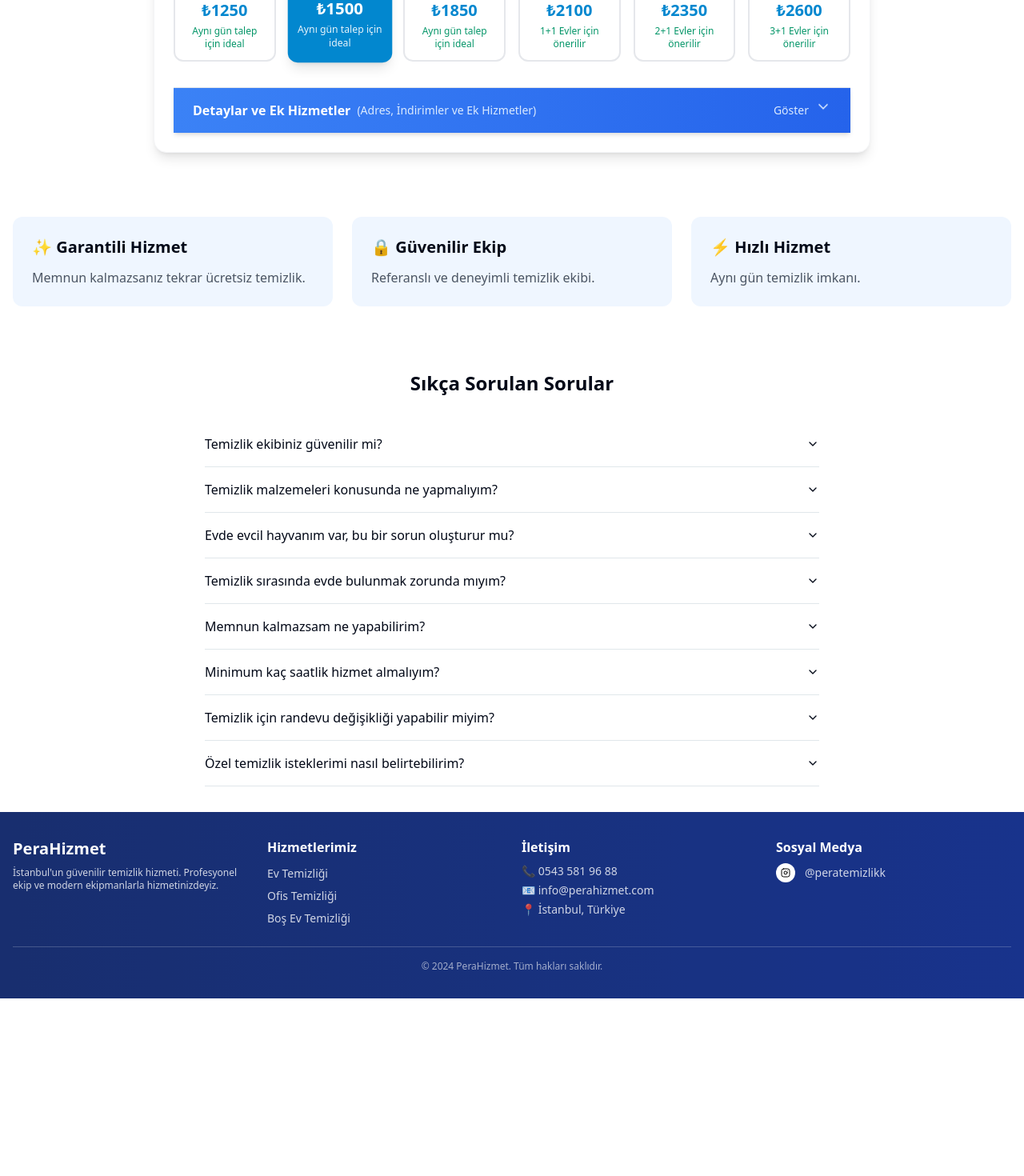
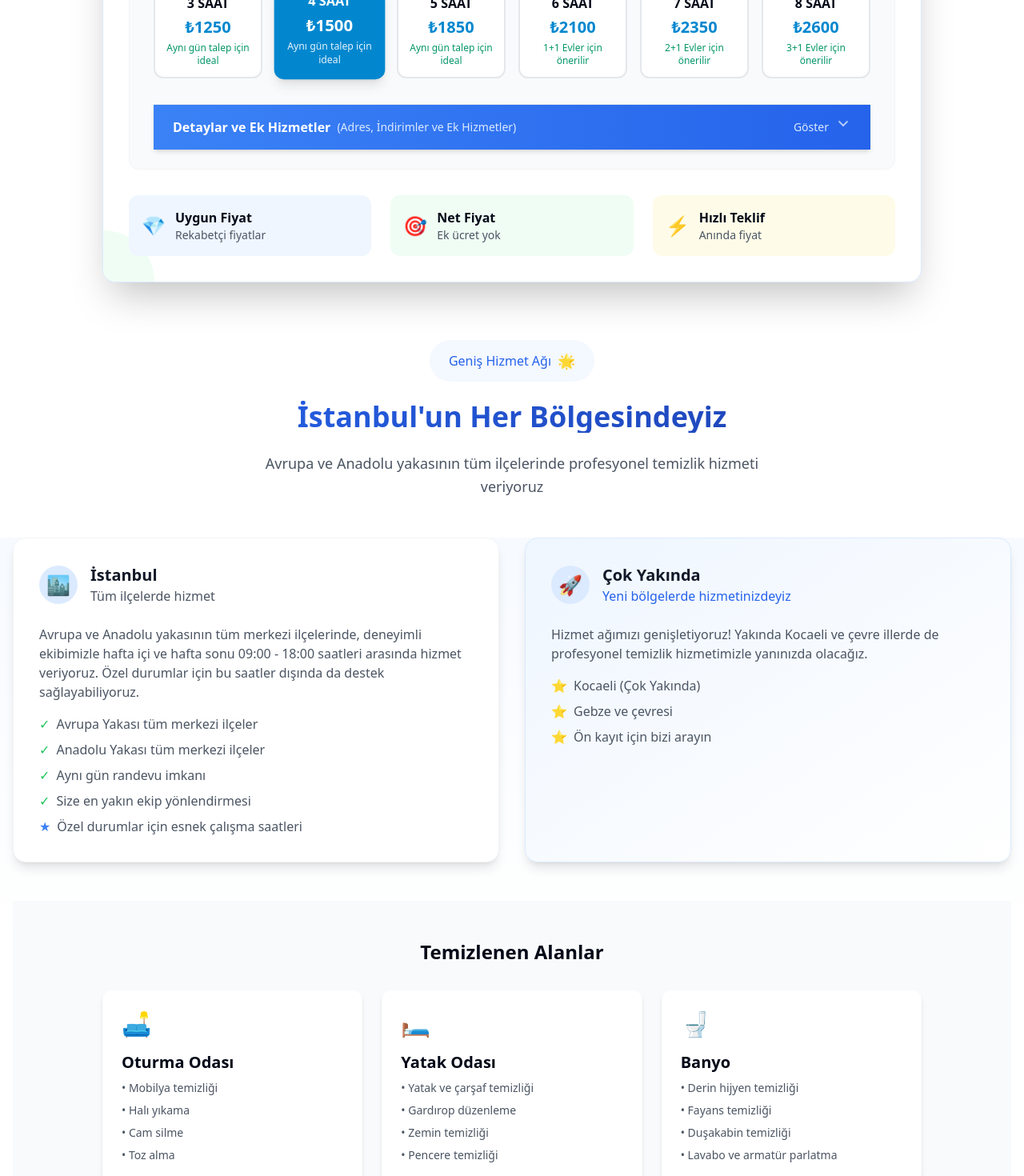
Before and after one commit to Abdullahgnan/peratemizlikhizmeti, a Next.js app in the folder frontend/: page /hizmetler/ev-temizligi in a window 1280 px wide. Shown: the part 900-2370 px from the top of the page at 80% size. Before the commit the page ends 2148 px from the top, so only its background shows below. Built offline with nearby package versions, Linux system fonts and the light colour scheme.

Commit message:
ev temizlği design çalismasi

```diff
--- a/frontend/src/app/hizmetler/ev-temizligi/page.tsx
+++ b/frontend/src/app/hizmetler/ev-temizligi/page.tsx
@@ -81,8 +81,8 @@ const faqs: FAQ[] = [
 export default function EvTemizligiPage() {
   return (
     <main className="container mx-auto px-4">
-      {/* Hero Section - Daha etkileyici */}
-      <section className="pt-24 pb-12 bg-gradient-to-br from-blue-50 via-white to-blue-50">
+      {/* Hero Section - Daha kısa */}
+      <section className="pt-16 pb-4 bg-gradient-to-br from-blue-50 via-white to-blue-50">
         <div className="container mx-auto px-4">
           <div className="grid lg:grid-cols-2 gap-12 items-center">
             {/* Sol Taraf - Daha etkileyici metin ve özellikler */}
@@ -167,14 +167,194 @@ export default function EvTemizligiPage() {
         </div>
       </section>
 
-      {/* Fiyatlandırma ve Rezervasyon Bölümü */}
-      <section className="py-8">
-        <div className="max-w-4xl mx-auto">
-          <div className="bg-white rounded-2xl shadow-lg p-6 border border-gray-100">
-            <h2 className="text-2xl font-bold text-center mb-6">
-              Hizmet Paketleri ve Fiyatlandırma
-            </h2>
-            <PriceCalculator />
+      {/* Fiyatlandırma Bölümü - Yeni Tasarım */}
+      <section className="py-6 -mt-8">
+        <div className="max-w-5xl mx-auto">
+          <div className="bg-white rounded-2xl shadow-2xl p-8 border border-blue-100 relative overflow-hidden">
+            {/* Dekoratif arka plan elementleri */}
+            <div className="absolute top-0 right-0 w-40 h-40 bg-blue-50 rounded-full -mr-20 -mt-20 z-0"></div>
+            <div className="absolute bottom-0 left-0 w-32 h-32 bg-green-50 rounded-full -ml-16 -mb-16 z-0"></div>
+
+            <div className="relative z-10">
+              <div className="text-center mb-8">
+                <span className="inline-block px-4 py-2 bg-blue-100 rounded-full text-blue-700 font-medium text-sm mb-3">
+                  Özel Fiyatlar 💫
+                </span>
+                <h2 className="text-3xl font-bold text-gray-900 mb-2">
+                  Fiyatlandırma
+                </h2>
+                <p className="text-gray-600 max-w-2xl mx-auto">
+                  Evinizin büyüklüğüne göre uygun fiyatlar. Haftalık ve aylık temizliklerde özel indirimler!
+                </p>
+              </div>
+
+              {/* Fiyat Hesaplama */}
+              <div className="bg-gray-50 rounded-xl p-6 border border-gray-100">
+                <PriceCalculator />
+              </div>
+
+              {/* Avantajlar */}
+              <div className="grid md:grid-cols-3 gap-6 mt-8">
+                <div className="flex items-center gap-3 bg-blue-50 rounded-lg p-4">
+                  <span className="text-2xl">💎</span>
+                  <div>
+                    <h3 className="font-semibold">Uygun Fiyat</h3>
+                    <p className="text-sm text-gray-600">Rekabetçi fiyatlar</p>
+                  </div>
+                </div>
+                <div className="flex items-center gap-3 bg-green-50 rounded-lg p-4">
+                  <span className="text-2xl">🎯</span>
+                  <div>
+                    <h3 className="font-semibold">Net Fiyat</h3>
+                    <p className="text-sm text-gray-600">Ek ücret yok</p>
+                  </div>
+                </div>
+                <div className="flex items-center gap-3 bg-yellow-50 rounded-lg p-4">
+                  <span className="text-2xl">⚡</span>
+                  <div>
+                    <h3 className="font-semibold">Hızlı Teklif</h3>
+                    <p className="text-sm text-gray-600">Anında fiyat</p>
+                  </div>
+                </div>
+              </div>
+            </div>
+          </div>
+        </div>
+      </section>
+
+      {/* Hizmet Bölgeleri - Yeni Tasarım */}
+      <section className="py-12">
+        <div className="max-w-5xl mx-auto text-center">
+          <div className="inline-flex items-center gap-2 px-6 py-3 bg-blue-50/70 rounded-full mb-6 backdrop-blur-sm">
+            <span className="text-blue-600 font-medium">Geniş Hizmet Ağı</span>
+            <span className="text-lg">🌟</span>
+          </div>
+
+          <h2 className="text-4xl font-bold text-gray-900 mb-6 bg-gradient-to-r from-blue-600 to-blue-800 bg-clip-text text-transparent">
+            İstanbul'un Her Bölgesindeyiz
+          </h2>
+
+          <p className="text-lg text-gray-600 max-w-2xl mx-auto mb-12 leading-relaxed">
+            Avrupa ve Anadolu yakasının tüm ilçelerinde profesyonel temizlik hizmeti veriyoruz
+          </p>
+
+          <div className="absolute left-0 right-0 -z-10">
+            <div className="w-full h-[500px] bg-gradient-to-b from-blue-50/50 to-transparent"></div>
+          </div>
+        </div>
+
+        <div className="grid md:grid-cols-2 gap-8">
+          {/* İstanbul Hizmet Alanı */}
+          <div className="bg-white rounded-2xl p-8 shadow-lg border border-gray-100">
+            <div className="flex items-center gap-4 mb-6">
+              <div className="w-12 h-12 bg-blue-100 rounded-full flex items-center justify-center">
+                <span className="text-2xl">🏙️</span>
+              </div>
+              <div>
+                <h3 className="text-xl font-bold text-gray-900">İstanbul</h3>
+                <p className="text-gray-600">Tüm ilçelerde hizmet</p>
+              </div>
+            </div>
+            <p className="text-gray-600 mb-4">
+              Avrupa ve Anadolu yakasının tüm merkezi ilçelerinde, deneyimli ekibimizle
+              hafta içi ve hafta sonu 09:00 - 18:00 saatleri arasında hizmet veriyoruz.
+              Özel durumlar için bu saatler dışında da destek sağlayabiliyoruz.
+            </p>
+            <ul className="text-gray-600 space-y-2">
+              <li className="flex items-center gap-2">
+                <span className="text-green-500">✓</span>
+                Avrupa Yakası tüm merkezi ilçeler
+              </li>
+              <li className="flex items-center gap-2">
+                <span className="text-green-500">✓</span>
+                Anadolu Yakası tüm merkezi ilçeler
+              </li>
+              <li className="flex items-center gap-2">
+                <span className="text-green-500">✓</span>
+                Aynı gün randevu imkanı
+              </li>
+              <li className="flex items-center gap-2">
+                <span className="text-green-500">✓</span>
+                Size en yakın ekip yönlendirmesi
+              </li>
+              <li className="flex items-center gap-2">
+                <span className="text-blue-500">★</span>
+                Özel durumlar için esnek çalışma saatleri
+              </li>
+            </ul>
+          </div>
+
+          {/* Yakında Açılacak Bölgeler */}
+          <div className="bg-gradient-to-br from-blue-50 to-white rounded-2xl p-8 shadow-lg border border-blue-100">
+            <div className="flex items-center gap-4 mb-6">
+              <div className="w-12 h-12 bg-blue-100 rounded-full flex items-center justify-center">
+                <span className="text-2xl">🚀</span>
+              </div>
+              <div>
+                <h3 className="text-xl font-bold text-gray-900">Çok Yakında</h3>
+                <p className="text-blue-600">Yeni bölgelerde hizmetinizdeyiz</p>
+              </div>
+            </div>
+            <p className="text-gray-600 mb-4">
+              Hizmet ağımızı genişletiyoruz! Yakında Kocaeli ve çevre illerde de
+              profesyonel temizlik hizmetimizle yanınızda olacağız.
+            </p>
+            <ul className="text-gray-600 space-y-2">
+              <li className="flex items-center gap-2">
+                <span className="text-blue-500">⭐</span>
+                Kocaeli (Çok Yakında)
+              </li>
+              <li className="flex items-center gap-2">
+                <span className="text-blue-500">⭐</span>
+                Gebze ve çevresi
+              </li>
+              <li className="flex items-center gap-2">
+                <span className="text-blue-500">⭐</span>
+                Ön kayıt için bizi arayın
+              </li>
+            </ul>
+          </div>
+        </div>
+      </section>
+
+      {/* Temizlenen Alanlar */}
+      <section className="py-12 bg-gray-50">
+        <div className="max-w-5xl mx-auto">
+          <h2 className="text-2xl font-bold text-center mb-8">
+            Temizlenen Alanlar
+          </h2>
+          <div className="grid md:grid-cols-2 lg:grid-cols-3 gap-6">
+            <div className="bg-white p-6 rounded-xl shadow-md">
+              <div className="text-3xl mb-4">🛋️</div>
+              <h3 className="text-xl font-semibold mb-2">Oturma Odası</h3>
+              <ul className="space-y-2 text-gray-600 text-sm">
+                <li>• Mobilya temizliği</li>
+                <li>• Halı yıkama</li>
+                <li>• Cam silme</li>
+                <li>• Toz alma</li>
+              </ul>
+            </div>
+            <div className="bg-white p-6 rounded-xl shadow-md">
+              <div className="text-3xl mb-4">🛏️</div>
+              <h3 className="text-xl font-semibold mb-2">Yatak Odası</h3>
+              <ul className="space-y-2 text-gray-600 text-sm">
+                <li>• Yatak ve çarşaf temizliği</li>
+                <li>• Gardırop düzenleme</li>
+                <li>• Zemin temizliği</li>
+                <li>• Pencere temizliği</li>
+              </ul>
+            </div>
+            <div className="bg-white p-6 rounded-xl shadow-md">
+              <div className="text-3xl mb-4">🚽</div>
+              <h3 className="text-xl font-semibold mb-2">Banyo</h3>
+              <ul className="space-y-2 text-gray-600 text-sm">
+                <li>• Derin hijyen temizliği</li>
+                <li>• Fayans temizliği</li>
+                <li>• Duşakabin temizliği</li>
+                <li>• Lavabo ve armatür parlatma</li>
+              </ul>
+            </div>
+            {/* Diğer alanlar benzer şekilde eklenebilir */}
           </div>
         </div>
       </section>
```
